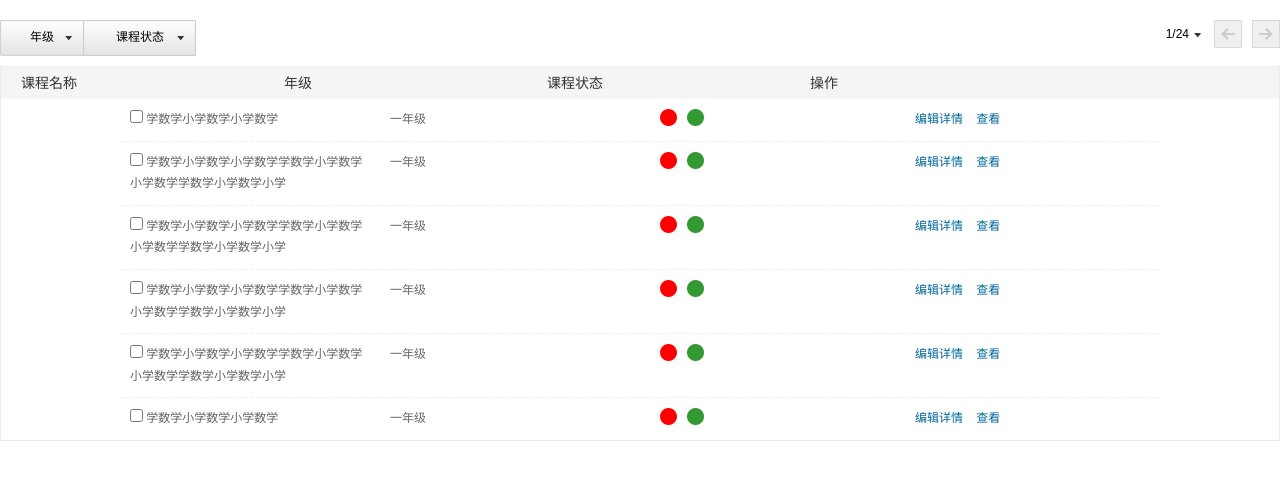
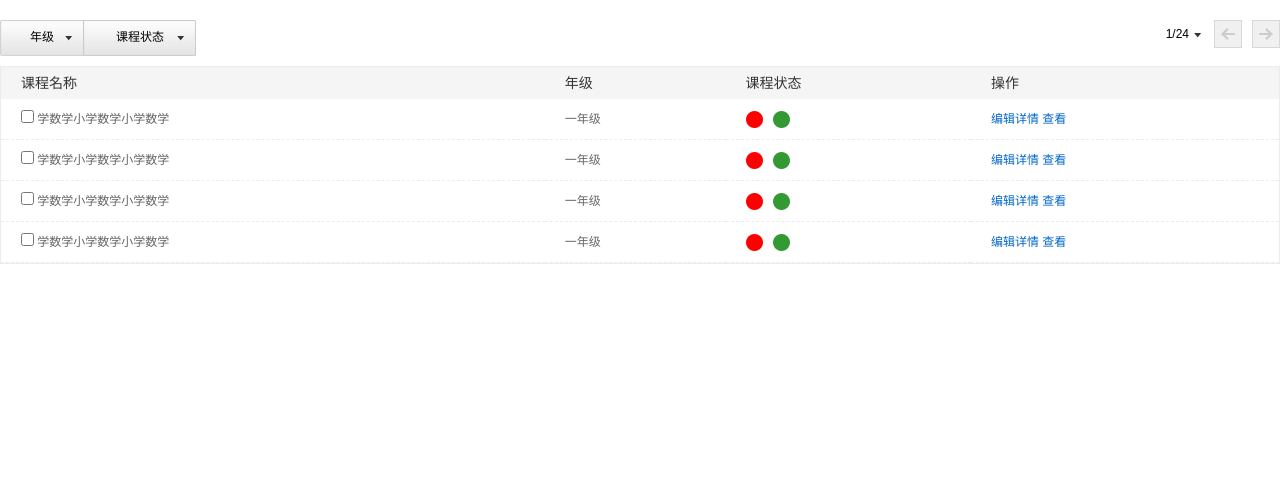
Before and after one commit to fenildf/TeacherPlatform, a PHP site: page /list.html in a window 1280 px wide. Shown: the top 480 px of the page. Run offline with PHP 8.4, Linux system fonts and the light colour scheme.

Commit message:
新页面

```diff
--- a/css/edit.css
+++ b/css/edit.css
@@ -1,5 +1,5 @@
 /*详情列表*/
-.ui_infor_title {width: 1050px;margin:20px auto ; height: 30px; line-height: 30px; border-bottom: 1px solid #1d9e2b; overflow: hidden;font-size: 14px;color: #666;}
+.ui_infor_title {width: 1050px;margin:20px auto ; height: 30px; line-height: 30px; border-bottom: 1px solid #1d9e2b; overflow: hidden;font-size: 14px;color: #333;font-weight: bold;}
 
 .infor_txt {width: 850px;margin:15px 0 0 70px; overflow: hidden;}
 .infor_txt dt {float: left;width:70px;}
@@ -9,3 +9,19 @@
 .ui_btn_look {overflow: hidden;width: 770px;margin:30px auto 0;}
 .ui_btn_look a.btn_ancel {text-decoration: none;color: #666;}
 .ui_btn_look a.btn_prev {color: #fff;}
+.w_500 {width: 500px;}
+.w_215 {width: 215px;}
+
+.contentLive {overflow: hidden;width: 1050px;margin:0 auto;}
+.contentLive dl {overflow: hidden;margin:10px 0;color: #333;font-size: 14px;}
+.contentLive dl dt {float:left;width: 80px;  text-align: right;padding-right: 15px;color: #666;}
+.contentLive dl dd {float: left;}
+.contentLive dl dd .input_text {height: 25px; border:1px solid #d3d3d3;}
+.contentLive dl dd ul {border: 1px solid #e9e9e9;font-size: 12px;}
+.contentLive dl dd ul.content {width:775px;height: 175px;overflow-x: hidden;overflow-y: scroll;border-top: 0;}
+.contentLive dl dd ul li.title {width:755px;overflow: hidden; height: 40px;line-height: 40px; background: #f5f5f5;padding-left: 20px;border-bottom: 0;cursor:auto ;}
+.contentLive dl dd ul li {height:35px;line-height:35px;border-bottom: 1px solid #e9e9e9;cursor: pointer;}
+.contentLive dl dd ul li span {float: left; text-align: center;}
+.contentLive dl dd ul li span.time {width: 200px;}
+.contentLive dl dd ul li span.name {width: 500px;}
+.contentLive dl dd ul li.current {background: #e2f3e5;}
--- a/css/list.css
+++ b/css/list.css
@@ -5,24 +5,18 @@
  * 剥离样式
  *
  */
-
-.grid_item {overflow: hidden;margin:10px 0;border: 1px solid #ececec;}
-/* .grid_item ul.itemtitle */
-.itemtitle {overflow: hidden;background: #f5f5f5;height: 32px;}
-.itemtitle li {float:left;display:inline;width:243px;line-height:32px;font-size: 14px;  padding-left:20px;}
-.itemcontent {width:1040px;margin:auto;overflow: hidden;color: #666;border-bottom: 1px dashed #ececec;}
-.itemcontent li {float:left;display:inline;width:240px;line-height:180%;padding:10px;}
-.itemcontent li.title {}
-.itemcontent li.edit a {color: #006699;padding:0 5px;}
-.itemcontent li span.state {float: left;display: inline;width: 17px;height: 17px;margin-left: 10px;}
-.itemcontent li span.one { background-position: 0px 0px;}
-.itemcontent li span.two {background-position: 0px -32px;}
-.grid_item .no_line {border: 0;}
+.grid_item_content {overflow: hidden;margin:10px 0;border: 1px solid #ececec;}
+table.grid_item {width:100%;overflow: hidden;}
+table.grid_item th {overflow: hidden;background: #f5f5f5;height: 32px;line-height:32px;font-size: 14px;padding-left:20px;}
+table.grid_item td {overflow: hidden;color: #666;border-bottom: 1px dashed #ececec;padding: 10px 0 10px 20px;}
+table.grid_item td span.state {float: left;display: inline;width: 17px;height: 17px;margin-right: 10px;}
+table.grid_item td span.one { background-position: 0px 0px;}
+table.grid_item td span.two {background-position: 0px -32px;}
 
 .action_item {height: 36px;margin-top:20px;position:relative;}
 .action_item ul.action {float: left;display: inline;}
 .action_item ul.action li {float: left;display: inline;height: 36px;line-height: 36px;font-size: 14px; cursor: pointer;}
-.action_item ul.action li button {height:34px;cursor: pointer;/*padding:0 15px;*/border:0px solid transparent;background-color: transparent;}
+.action_item ul.action li button {height:34px;cursor: pointer;padding:0 15px;border:0px solid transparent;background-color: transparent;}
 .action_item ul.action li.grade {width:84px;border:0; text-align:center; background-position: 0 -578px;}
 .action_item ul.action li.grade button {width:100%;background-position: 65px -117px;}
 .action_item ul.action li.course {width:112px; text-align:center;background-position: 0 -506px;}
@@ -39,3 +33,10 @@
 
 .ui_pages li.page_list li {margin:0 10px 0 0;background: none}
 .ui_pages li.page_list button {border: 0;padding:0 15px;margin-right:0px;background-color: transparent;background-position: right -124px;}
+
+
+.createtime {overflow: hidden;height: 50px;line-height: 50px;color: #666;font-weight: bold;font-size: 14px;padding-left: 3px;}
+.createtime em{color: #cc0000;font-weight: bold;}
+
+.createbtn {height: 20px;overflow: hidden;}
+.createbtn a {display: block;width:70px;height:20px;line-height:20px;background: url(../img/create_btn.png) no-repeat; text-align: center;color: #fff;}
--- a/css/platform.css
+++ b/css/platform.css
@@ -50,10 +50,14 @@ small{font-size:12px;}
 */
 
 /* Import base.css */
-a, a:visited, a:active{color:#333;text-decoration:none;}
+a, a:visited, a:active{color:#0066cc;text-decoration:none;}
 a:hover{color: #bc0000; text-decoration: underline;}
 h1,h2,h3,h4,h5,h6{color:#333;}
 
+a.red {color: #cc0000;}
+a.green {color: #669933;}
+a.blue{color: #006699;}
+a.grey {color: #666;}
 /*公用图片*/
 .logo,.ui-tabs-items li,.ui_search_input_text,.ui_search_btn,a.btn_say,.btn_prev,.btn_ancel,ul.action li.grade,ul.action li.course,.btn_login,.ui_pages .up_page,.ui_pages .down_page {background: url(../img/course_bgpic.png) no-repeat;}
 .action_item ul.action li button,.item_pag li.number button,.sidebar .h2_menu_title,.sidebar .current_title,span.icon_bot,.del_btn,.line,.ui_pages li.page_list button  {background: url(../img/course_icon.png) no-repeat;}
@@ -61,7 +65,7 @@ span.one,span.two {background: url(../img/state_icon.png) no-repeat;}
 
 /*框架 start*/
 #header {width:1280px;margin:0 auto;position: relative;}
-#middle {width:1278px;margin:0px auto;overflow: hidden;border:1px solid #cbcbcb;border-top:0;}
+#middle {width:1278px;margin:0px auto;overflow: hidden;border:1px solid #cbcbcb;border-top:0;background: #f6f6f6;}
 #footer {width:1278px;margin:10px auto 0;overflow: hidden;height:50px;}
 /*框架 end*/
 
@@ -100,7 +104,7 @@ span.one,span.two {background: url(../img/state_icon.png) no-repeat;}
 /*middle start*/
 
 /*左侧边栏内容*/
-.sidebar {float: left;display:inline;width: 200px;background: #f6f6f6;border-right: 1px solid #ccc;overflow: hidden;padding-top:10px;height: 600px;}
+.sidebar {float: left;display:inline;width: 200px;overflow: hidden;padding-top:10px;height: 100%;}
 .sidebar .h2_menu_title {height:32px;line-height:32px;font-size: 14px;padding-left:40px;padding-left:40px;font-weight: normal;background-position:23px -151px;cursor: pointer;}
 .sidebar .current_title {font-weight: bold;background-position: 23px -120px ; background-color: #e6e6e6;}
 /* .sidebar ul.ui_fold_menu */
@@ -108,10 +112,10 @@ span.one,span.two {background: url(../img/state_icon.png) no-repeat;}
 .fold_current {display: block;}
 .ui_fold_menu li {height:24px;line-height: 24px;padding-left:40px; background: #fff;cursor: pointer;color: #666;}
 .ui_fold_menu li.current { font-weight: bold;}
-
+.ui_fold_menu li a {color: #666;}
 /*右侧内容*/
 
-.mainbody {float: right;width: 1055px;height:600px;display:inline;overflow: hidden;margin-right: 10px;}
+.mainbody {float: left;width: 1065px;display:inline;overflow: hidden;height: 100%;background: #fff;border-left: 1px solid #ccc;padding-left: 12px;}
 
 
 
@@ -166,7 +170,7 @@ span.one,span.two {background: url(../img/state_icon.png) no-repeat;}
 .ui-tabs-items li {float:left;width:auto;height: 34px;line-height: 34px;padding:0 20px;font-size: 14px;border:1px solid #B2C5B1;border-left-width: 0;background-position: 0 -640px}
 .ui-tabs-items li.tabs-first {border-left-width: 1px}
 .ui-tabs-items li.current {color:#FFF;border-color: #047E11;background-position: left -700px;}
-.ui-tabs-items li a {display: block;width: auto;float: left;}
+.ui-tabs-items li a {display: block;width: auto;float: left;color: #333;}
 .ui-tabs-items li.current a {color:#FFF;}
 .ui-tabs-items li span.del_btn {display: block;width:10px;height: 10px;float: left;overflow: hidden;cursor: pointer;margin:13px -10px 0 10px;text-indent: -5000px;background-position: 0 -70px;}
 .ui-tabs-items li.current span.del_btn {background-position: 0 -80px;}
--- a/css/view.css
+++ b/css/view.css
@@ -7,5 +7,5 @@
 .ui_course_list {border-top: 1px solid #fff;border-bottom: 1px solid #e8e7e7;padding:10px 0 ;}
 .ui_course_list dt {width:210px;margin:0 auto;height:40px;line-height: 40px;overflow: hidden;}
 .ui_course_list dd {width:210px;margin:0 auto;overflow: hidden;}
-.ui_course_list dd a.btn_say {float:left; display:inline; width: 44px;height: 24px;line-height: 24px; background-position: 0 -451px; text-align: center;margin:0 6px 10px 0;}
+.ui_course_list dd a.btn_say {float:left; display:inline; width: 44px;height: 24px;line-height: 24px; background-position: 0 -451px; text-align: center;margin:0 6px 10px 0;color: #333;}
 .ui_course_list dd a.current {width: 46px;background-position: 0 -407px;font-weight: bold; }
--- a/list.html
+++ b/list.html
@@ -85,110 +85,81 @@
 		</ul>
 
 	</div>
-
-	<div class="grid_item">
-		<ul class="itemtitle">
-			<li>课程名称</li>
-			<li>年级</li>
-			<li>课程状态</li>
-			<li>操作</li>
-		</ul>
-		<ul class="itemcontent even">
-			<li class="title">
+	<div class="grid_item_content">
+		<table class="grid_item">
+			<thead>
+				<tr>
+					<th>课程名称</th>
+					<th>年级</th>
+					<th>课程状态</th>
+					<th>操作</th>
+				</tr>
+			</thead>
+			<tbody>
+				<tr>
+					<td>
 						<input type="checkbox"/>
 						学数学小学数学小学数学
-			</li>
-			<li>一年级</li>
-			<li>
+					</td>
+					<td>一年级</td>
+					<td>
 						<span class="state one"></span>
 						<span class="state two"></span>
-			</li>
-			<li class="edit">
+					</td>
+					<td>
 						<a href="edit.html">编辑详情</a>
 						<a href="view.html">查看</a>
-			</li>
-		</ul>
-		<ul class="itemcontent">
-			<li class="title">
+					</td>
+				</tr>
+				<tr>
+					<td>
 						<input type="checkbox"/>
-				学数学小学数学小学数学学数学小学数学小学数学学数学小学数学小学
-			</li>
-			<li>一年级</li>
-			<li>
+						学数学小学数学小学数学
+					</td>
+					<td>一年级</td>
+					<td>
 						<span class="state one"></span>
 						<span class="state two"></span>
-			</li>
-			<li class="edit">
+					</td>
+					<td>
 						<a href="edit.html">编辑详情</a>
 						<a href="view.html">查看</a>
-
-			</li>
-		</ul>
-		<ul class="itemcontent">
-			<li class="title">
+					</td>
+				</tr>
+				<tr>
+					<td>
 						<input type="checkbox"/>
-				学数学小学数学小学数学学数学小学数学小学数学学数学小学数学小学
-			</li>
-			<li>一年级</li>
-			<li>
+						学数学小学数学小学数学
+					</td>
+					<td>一年级</td>
+					<td>
 						<span class="state one"></span>
 						<span class="state two"></span>
-			</li>
-			<li class="edit">
+					</td>
+					<td>
 						<a href="edit.html">编辑详情</a>
 						<a href="view.html">查看</a>
-
-			</li>
-		</ul>
-		<ul class="itemcontent">
-			<li class="title">
+					</td>
+				</tr>
+				<tr>
+					<td>
 						<input type="checkbox"/>
-				学数学小学数学小学数学学数学小学数学小学数学学数学小学数学小学
-			</li>
-			<li>一年级</li>
-			<li>
+						学数学小学数学小学数学
+					</td>
+					<td>一年级</td>
+					<td>
 						<span class="state one"></span>
 						<span class="state two"></span>
-			</li>
-			<li class="edit">
+					</td>
+					<td>
 						<a href="edit.html">编辑详情</a>
 						<a href="view.html">查看</a>
+					</td>
+				</tr>
+			</tbody>
+		</table>
+	</div>
 
-			</li>
-		</ul>
-		<ul class="itemcontent">
-			<li class="title">
-				<input type="checkbox"/>
-				学数学小学数学小学数学学数学小学数学小学数学学数学小学数学小学
-			</li>
-			<li>一年级</li>
-			<li>
-				<span class="state one"></span>
-				<span class="state two"></span>
-			</li>
-			<li class="edit">
-				<a href="edit.html">编辑详情</a>
-				<a href="view.html">查看</a>
-
-			</li>
-		</ul>
-		<ul class="itemcontent no_line">
-			<li class="title">
-				<input type="checkbox"/>
-				学数学小学数学小学数学
-			</li>
-			<li>一年级</li>
-			<li>
-				<span class="state one"></span>
-				<span class="state two"></span>
-			</li>
-			<li class="edit">
-				<a href="edit.html">编辑详情</a>
-				<a href="view.html">查看</a>
-
-			</li>
-		</ul>
-	</div>
 	<script type="text/javascript" src="js/ui/xes.ui.select.js"></script>
 </body>
 </html>
```
Also changed, not shown: createlive.html (added, +174 -0 lines), edit_live.html (added, +88 -0 lines), platfrom.html (+6 -1 lines), img/create_btn.png (added), img/exit.png (added), img/up.png (added). Lines whose indentation alone changed are shown as unchanged.
